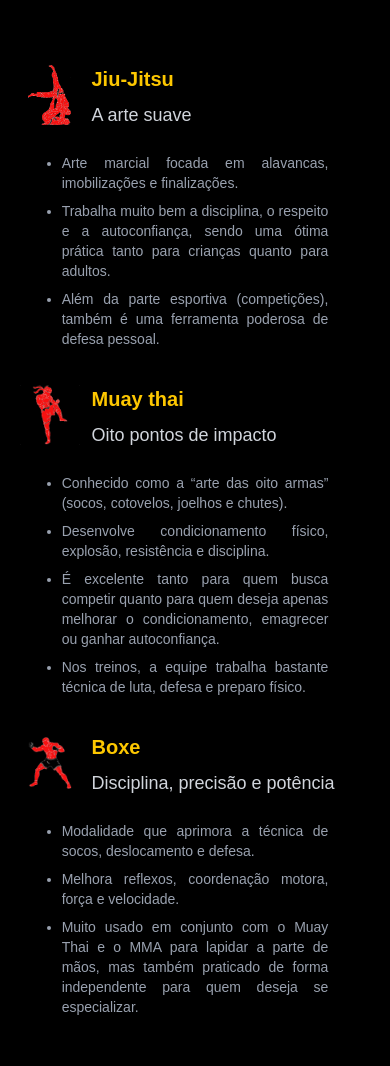
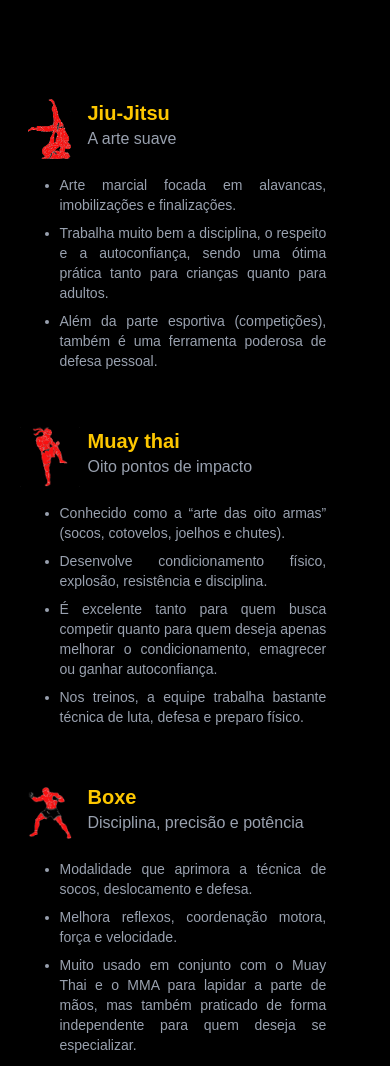
Before and after one commit to amfightclube/academia, a website with bundled scripts: page index.html in a window 390 px wide. Shown: the part 461-1527 px from the top of the page. Built offline with nearby package versions, Linux system fonts and the light colour scheme.

Commit message:
improve: site responsivo:estavel

```diff
--- a/index.html
+++ b/index.html
@@ -85,12 +85,14 @@
     </section>
 
     <section class="intro-artes">
-      <div class="opacity-0" data-animate>
+      <div class="opacity-0 intro__container" data-animate>
+        <div class="container__top">
           <img src="./src/img/vecteezy_jiu-jitsu-red.png" alt="img-jiu-jitsu">
+          <div>
             <strong id="Pos-Jiu-jitsu">Jiu-Jitsu</strong>
-        <p>
-          A arte suave
-        </p>
+            <p>A arte suave</p>
+          </div>
+        </div>
         <ul>
           <li>
             Arte marcial focada em alavancas, imobilizações e finalizações.
@@ -104,12 +106,14 @@
         </ul>
       </div>
 
-      <div class="my-5 lg:mt-[5%] opacity-0"data-animate>
+      <div class="opacity-0 intro__container" data-animate>
+        <div class="container__top">
           <img src="./src/img/vecteezy_muaythai-red.png" alt="img-jiu-jitsu">
+          <div>
             <strong id="Pos-muay">Muay thai</strong>
-        <p>
-          Oito pontos de impacto
-        </p>
+            <p>Oito pontos de impacto</p>
+          </div>
+        </div>
         <ul>
           <li>
             Conhecido como a “arte das oito armas” (socos, cotovelos, joelhos e chutes).
@@ -126,13 +130,15 @@
         </ul>
       </div>
 
-      <div class="opacity-0" data-animate>
+      <div class="opacity-0 intro__container" data-animate>
+        <div class="container__top">
           <img src="./src/img/vecteezy_boxer-red.png" alt="img-jiu-jitsu">
+          <div>
             <strong id="Pos-box">Boxe</strong>
-        <p>
-          Disciplina, precisão e potência
-        </p>
-        <ul>
+            <p>Disciplina, precisão e potência</p>
+          </div>
+        </div>
+        <ul class="lg:ml-7">
           <li>
             Modalidade que aprimora a técnica de socos, deslocamento e defesa.
           </li>
@@ -149,9 +155,8 @@
     <section class="about alinhamento" id="Pos-sobre">
       <div class="img-about opacity-0" data-animate></div>
       <section class="
-        col-end-2 row-end-3
-        sm:w-150 sm:self-start md:w-170
-        lg:w-[70%] lg:justify-self-start lg:self-start lg:ml-[5%]
+        col-end-2 row-end-3 w-full md:w-[80%] md:self-start
+        lg:w-full lg:justify-self-start lg:self-start
       ">
         <h2 class="subtitulo-about opacity-0" data-animate>Sobre-nós</h2>
         <p class="
@@ -214,7 +219,7 @@
 
       <div class="
        w-full flex justify-center gap-5 flex-wrap my-5
-       xl:w-[80%] 2xl:w-[70%] lg:justify-evenly lg:flex-row lg:flex-nowrap
+       xl:w-[75%] 2xl:w-[70%] lg:justify-evenly lg:flex-row lg:flex-nowrap
        ">
         <div class="alinhamento border-1 border-yellow-400 relative card opacity-0"  data-animate>
         <span class="mais-pop">
--- a/src/css/input.css
+++ b/src/css/input.css
@@ -79,7 +79,7 @@
      left-1/2 -translate-x-1/2 flex flex-col justify-center
      items-center font-bold text-white opacity-0 invisible
 
-     lg:visible lg:opacity-100 lg:w-130 lg:h-full lg:shadow-none
+     lg:visible lg:opacity-100 lg:w-auto lg:h-full lg:shadow-none
      lg:translate-x-0 lg:static
     ;
   }
@@ -103,25 +103,23 @@
   /*icones artes marciais*/
    .intro-artes {
     @apply
-     h-235 w-[90%] my-10 flex flex-col
+      w-[90%] max-w-130 my-10 flex flex-col
 
-     sm:w-[70%] md:w-140 lg:flex-row
+     lg:flex-row lg:max-w-full
      lg:h-100 lg:items-center lg:justify-around justify-center
      ;
   }
 
-  .intro-artes img {
-    @apply size-15;
+  .intro__container {
+    @apply my-5 lg:m-0 lg:h-95 flex flex-col justify-start items-start;
   }
 
-  .intro-artes div {
-    @apply
-      grid grid-cols-[auto_1fr] grid-rows-2
-      gap-x-3 lg:w-100
-    ;
+  .container__top {
+    @apply flex gap-2;
   }
+
   .intro-artes img {
-    @apply size-15 col-end-2 row-span-full object-contain;
+    @apply size-15 object-contain;
   }
 
   .intro-artes strong {
@@ -130,15 +128,8 @@
     ;
   }
 
-  .intro-artes p {
-    @apply
-     font-medium text-lg col-start-2 row-start-2 text-gray-300
-     mb-2
-    ;
-  }
-
   .intro-artes ul {
-    @apply m-auto col-span-full my-2 text-sm text-justify list-disc w-[76%] sm:w-[70%] ;
+    @apply ml-10 my-2 text-sm text-justify list-disc w-[76%] sm:w-[70%] ;
   }
 
   .intro-artes li {
@@ -160,7 +151,7 @@
      bg-top bg-cover
 
      sm:h-50 md:h-70
-     lg:h-55 col-end-2 lg:w-[90%] lg:self-start lg:row-span-full
+     lg:h-55 col-end-2 lg:w-full lg:self-start lg:row-span-full
      lg:row-end-2
     ;
   }
@@ -171,7 +162,7 @@
      bg-contain bg-no-repeat
 
      sm:h-105 sm:w-85
-     lg:h-120 lg:w-100
+     lg:h-110 lg:w-90
     ;
   }
 
```
Also changed, not shown: src/css/style.css, src/img/img-jiu-jitsu-destaque.jpg. Lines whose indentation alone changed are shown as unchanged.
